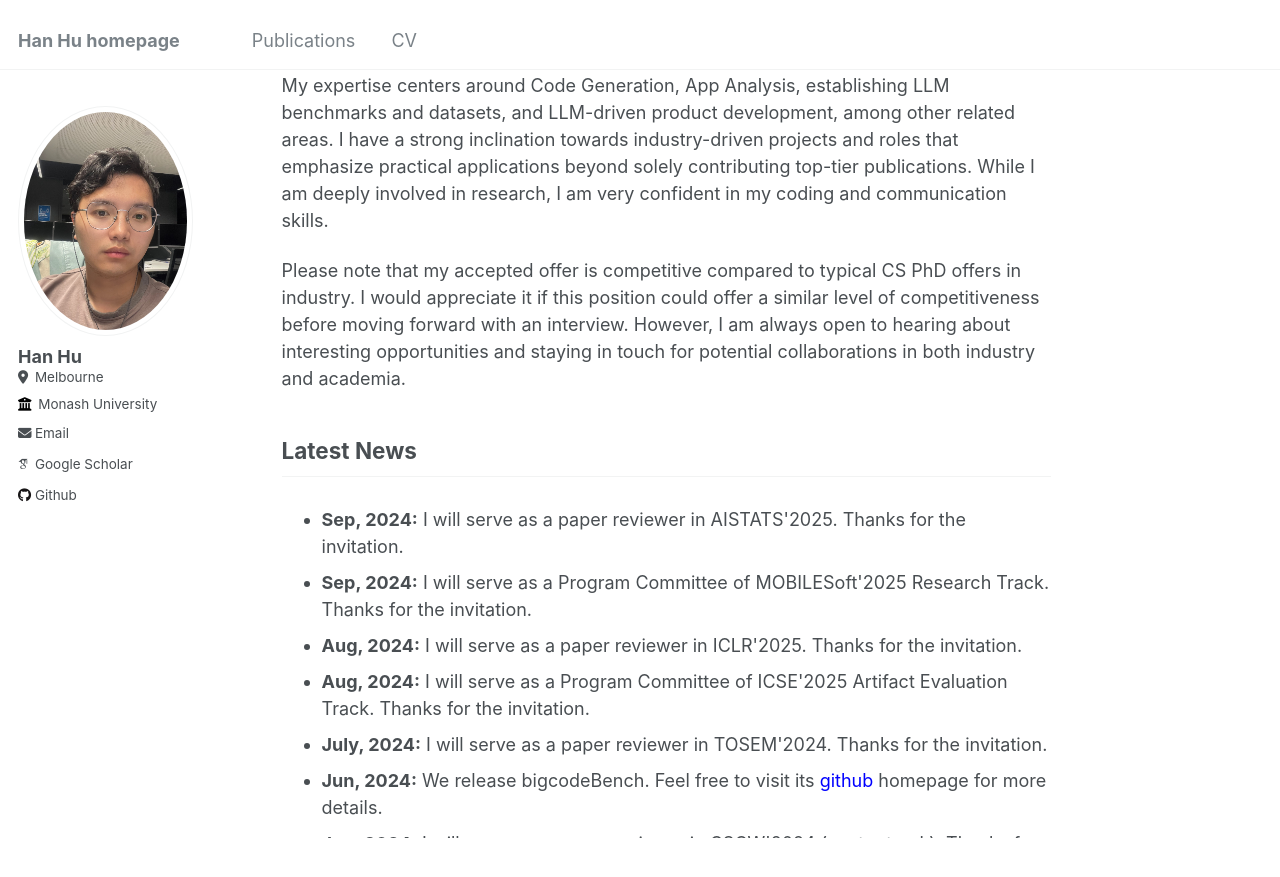
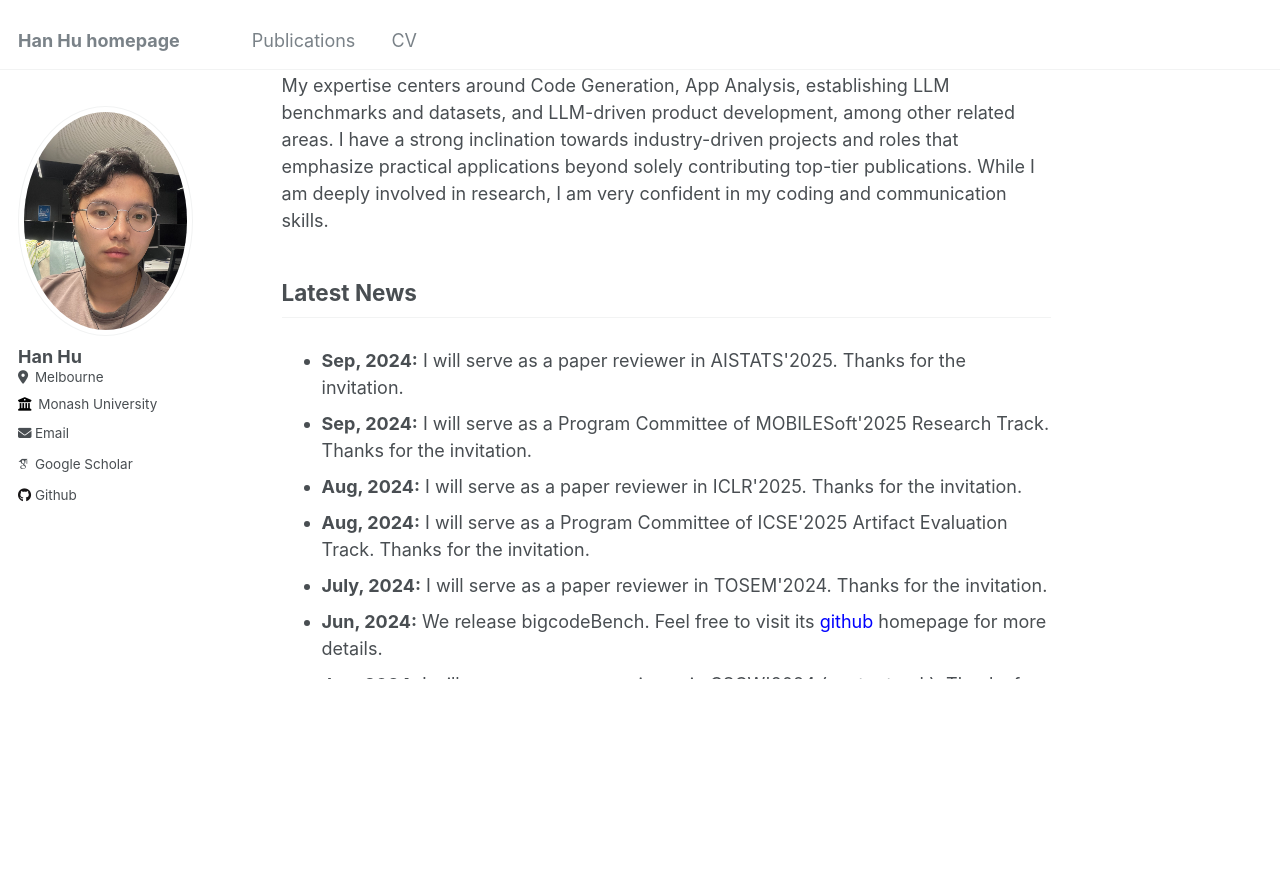
Before and after one commit to huhanGitHub/huhanGitHub.github.io, a Jekyll site: the page built from _pages/about.md, in a window 1280 px wide and 900 px high, scrolled down 908 px. Shown: the top 877 px of the window. Built offline with Jekyll 4.4.1, drawn with Linux system fonts in a browser that asks for light colours; some web fonts are replaced.

Commit message:
Update about.md

```diff
--- a/_pages/about.md
+++ b/_pages/about.md
@@ -34,8 +34,6 @@ If there is an opening in your team that aligns with my skills, please feel free
 My expertise centers around Code Generation, App Analysis, establishing LLM benchmarks and datasets, and LLM-driven product development, among other related areas.
 I have a strong inclination towards industry-driven projects and roles that emphasize practical applications beyond solely contributing top-tier publications. While I am deeply involved in research, I am very confident in my coding and communication skills.
 
-Please note that my accepted offer is competitive compared to typical CS PhD offers in industry. I would appreciate it if this position could offer a similar level of competitiveness before moving forward with an interview. However, I am always open to hearing about interesting opportunities and staying in touch for potential collaborations in both industry and academia.
-
 
 ## Latest News
 
```
